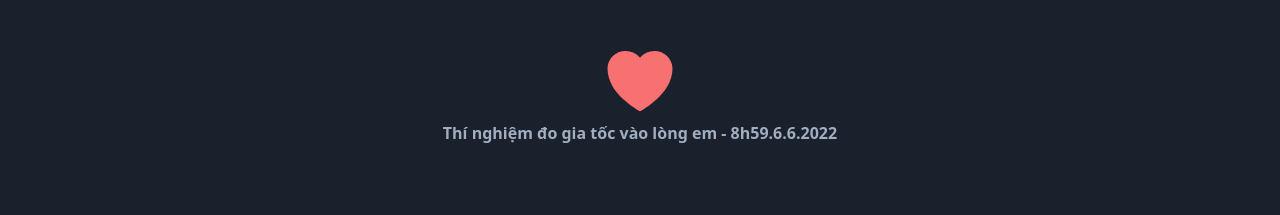
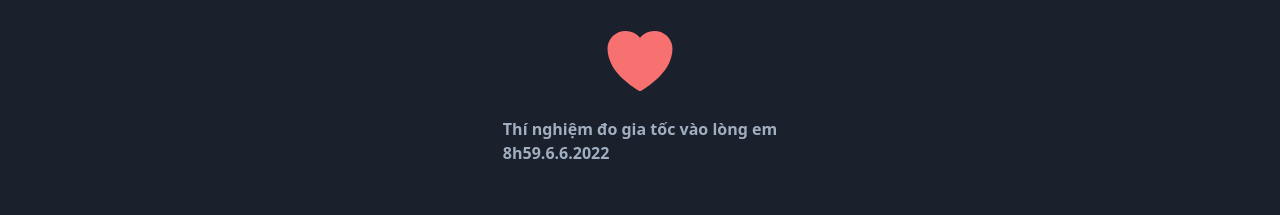
Before and after one commit to trinhcuong297/loveBox, a Next.js app: page / in a window 1280 px wide. Shown: the part 1246-1461 px from the top of the page. Built offline with nearby package versions, Linux system fonts and the light colour scheme.

Commit message:
Update timer.tsx

```diff
--- a/src/home/timer.tsx
+++ b/src/home/timer.tsx
@@ -73,9 +73,9 @@ export default function Timer() {
           <HeartIcon className="text-red-400 h-20 w-20" aria-hidden="true" />
         </span>
       </div>
-           <div className="w-full flex justify-center">
+           <div className="w-full flex justify-center mt-4">
         <span className="flex text-gray-500 font-bold">
-          Thí nghiệm đo gia tốc vào lòng em - 8h59.6.6.2022
+          Thí nghiệm đo gia tốc vào lòng em <br/> 8h59.6.6.2022
         </span>
       </div>
     </div>
```
